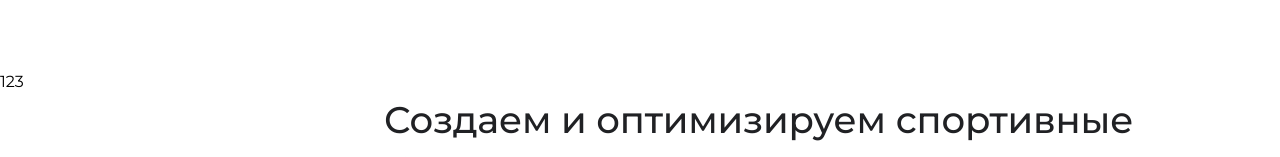
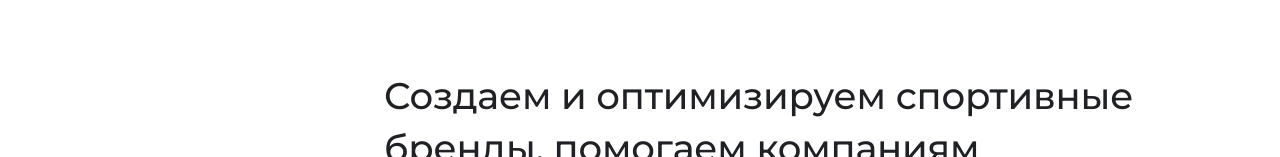
Before and after one commit to qqghst/sport-noise-v.2, a Next.js app: page / in a window 1280 px wide. Shown: the part 643-800 px from the top of the page. Built offline with nearby package versions, Linux system fonts and the light colour scheme.

Commit message:
remove 123

```diff
--- a/src/pages/index.tsx
+++ b/src/pages/index.tsx
@@ -34,7 +34,6 @@ export default function Home({ projects, moreprojects }: any) {
                 className='content-area'
                 ref={(el) => (contentArea.current = el)}>
                 <Masthead />
-                <p>123</p>
                 <About />
                 <LogofolioAndShowreel
                     name='/logofolio-and-showreel/showreel/showreel.svg'
```
